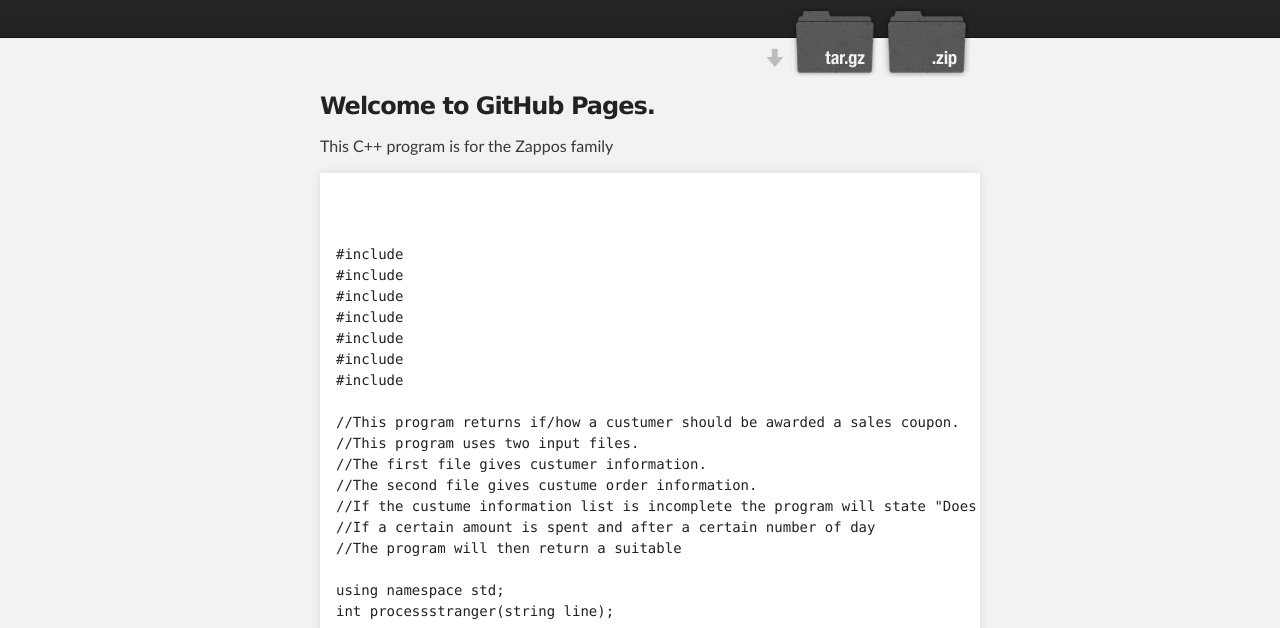
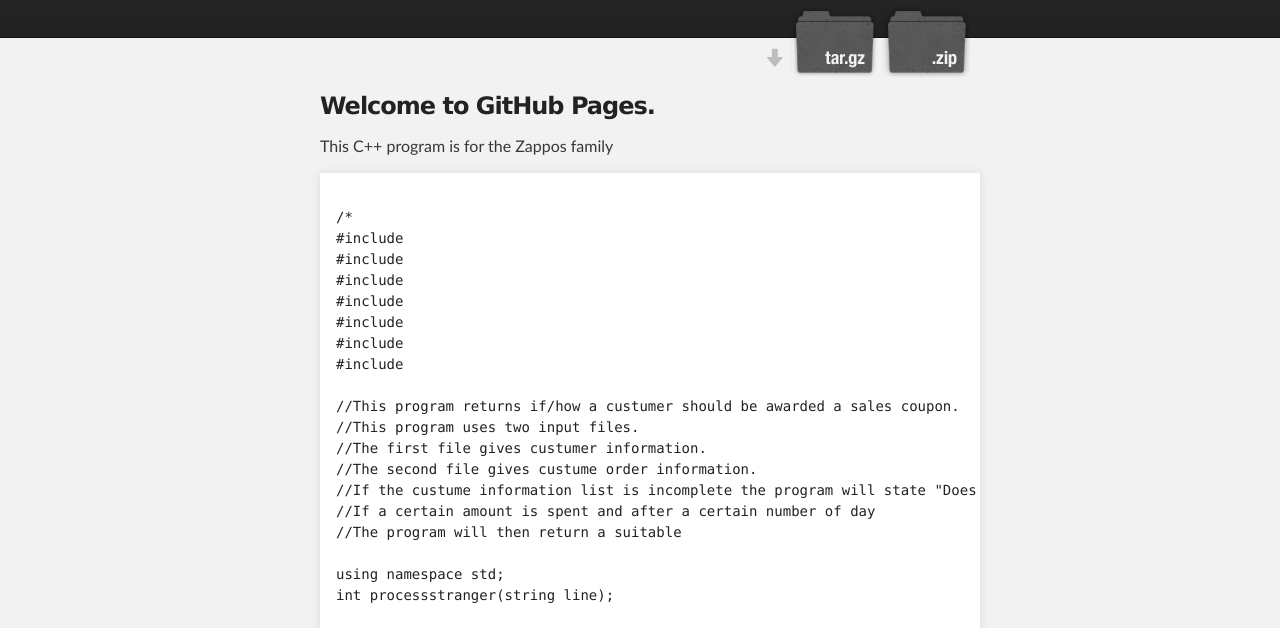
Before and after one commit to atterber/Code, a plain HTML site: page index.html in a window 1280 px wide. Shown: the part 172-800 px from the top of the page. Drawn offline with Linux system fonts and the light colour scheme.

Commit message:
Update index.html

```diff
--- a/index.html
+++ b/index.html
@@ -38,7 +38,7 @@
 </p>
 
 <pre><code>
-<p>
+/*
 #include <stdlib.h>
 #include <iostream>
 #include <iomanip>
@@ -271,7 +271,7 @@ int processstranger(string line)
     return strang;
        }
 
-
+*/
   </p>
 </code></pre>
 
```
